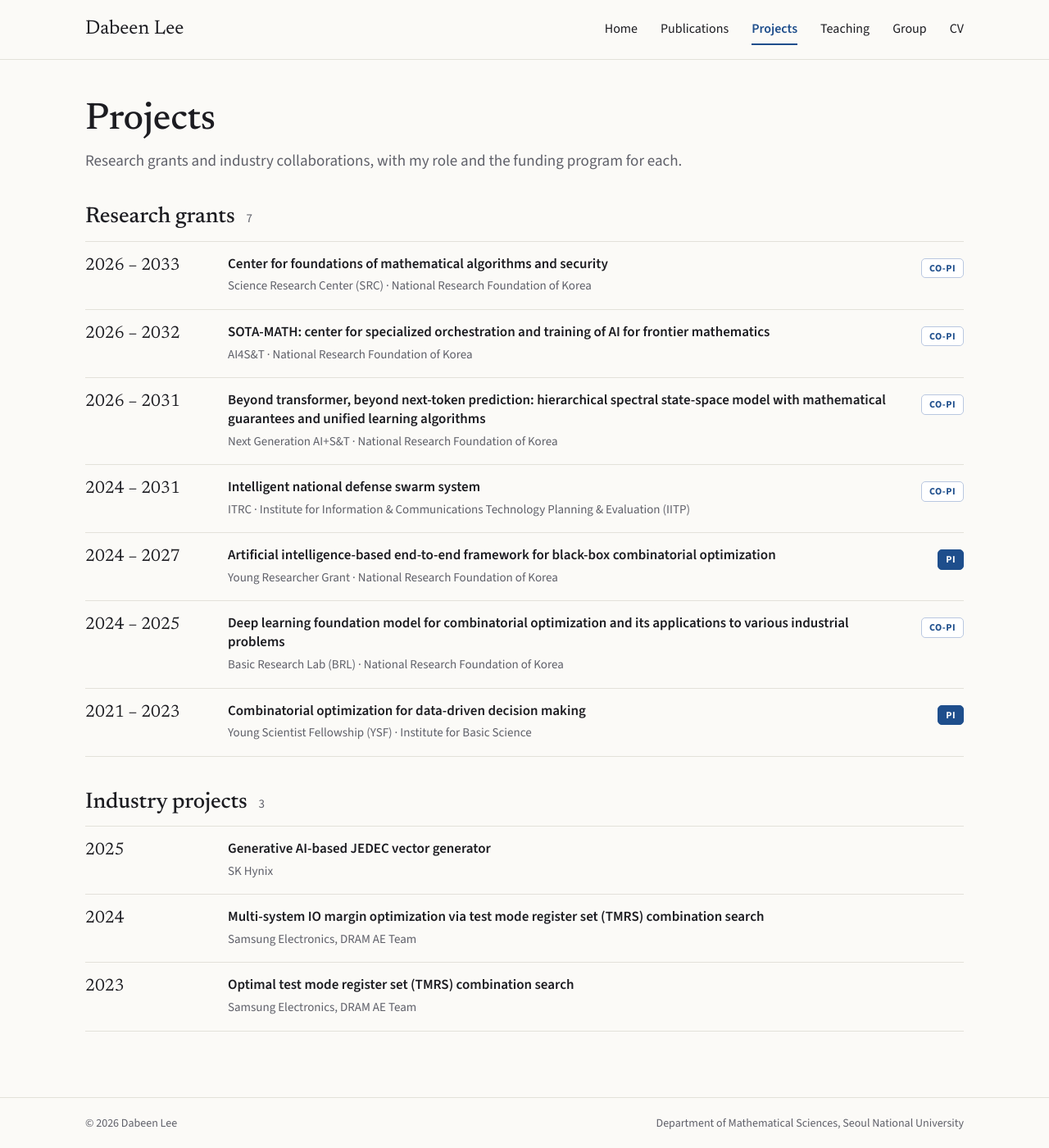
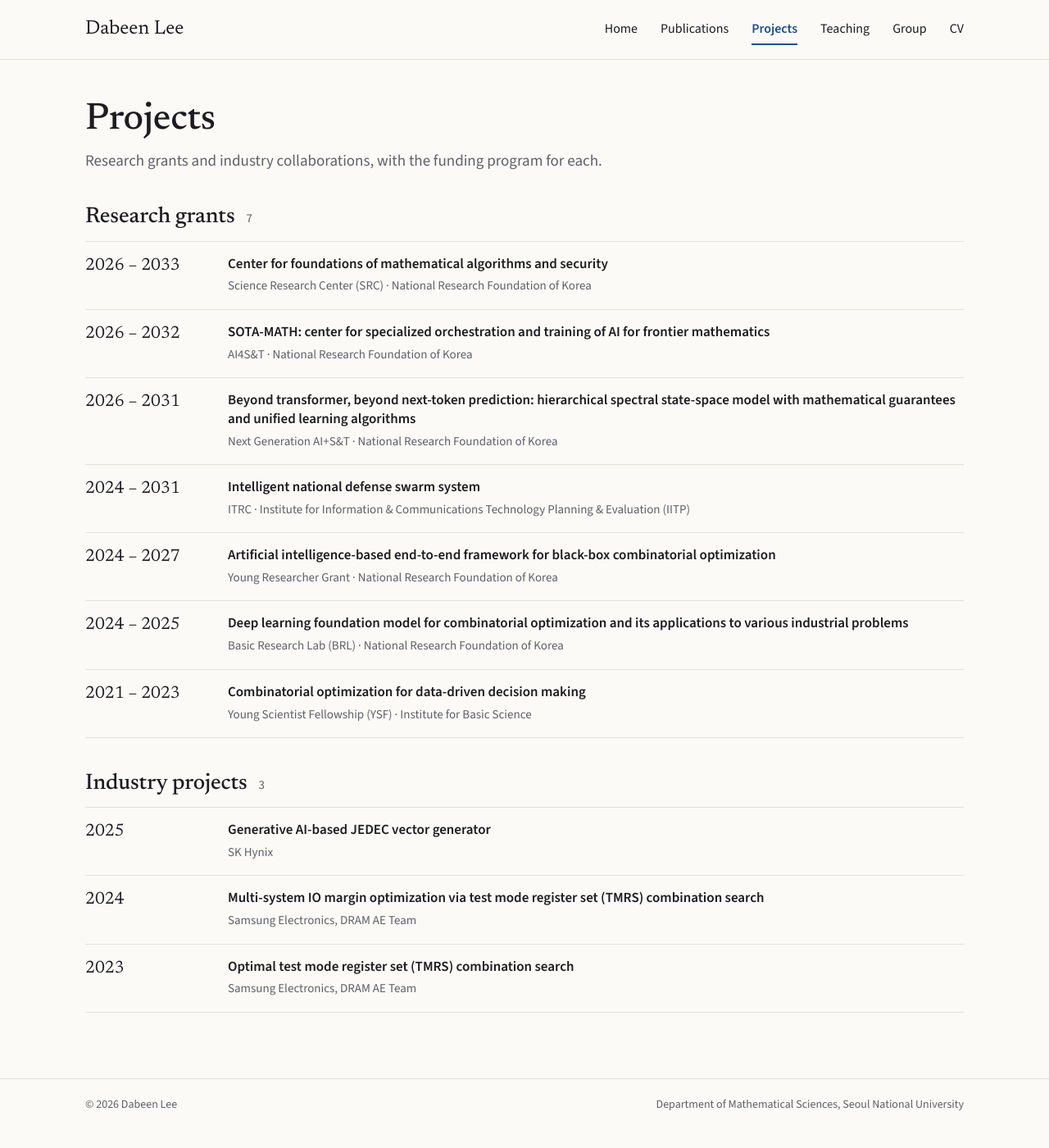
Before and after one commit to dabeenl/dabeenl.github.io, a Jekyll site: the page built from projects.html, in a window 1280 px wide. Shown: the whole page at 82% size. Built offline with Jekyll 4.4.1, drawn with Linux system fonts in a browser that asks for light colours; after the commit the page ends 1377 px from its top, so only the background shows below that.

Commit message:
Remove PI/Co-PI role badges from the Projects page
Co-Authored-By: Claude Fable 5.1 <noreply@anthropic.com>

```diff
--- a/_data/projects.yml
+++ b/_data/projects.yml
@@ -1,40 +1,33 @@
-# Projects page. role: PI or Co-PI (shown as a chip).
+# Projects page.
 grants:
   - period: 2026 – 2033
     title: Center for foundations of mathematical algorithms and security
     program: Science Research Center (SRC)
     funder: National Research Foundation of Korea
-    role: Co-PI
   - period: 2026 – 2032
     title: "SOTA-MATH: center for specialized orchestration and training of AI for frontier mathematics"
     program: AI4S&T
     funder: National Research Foundation of Korea
-    role: Co-PI
   - period: 2026 – 2031
     title: "Beyond transformer, beyond next-token prediction: hierarchical spectral state-space model with mathematical guarantees and unified learning algorithms"
     program: Next Generation AI+S&T
     funder: National Research Foundation of Korea
-    role: Co-PI
   - period: 2024 – 2031
     title: Intelligent national defense swarm system
     program: ITRC
     funder: Institute for Information & Communications Technology Planning & Evaluation (IITP)
-    role: Co-PI
   - period: 2024 – 2027
     title: Artificial intelligence-based end-to-end framework for black-box combinatorial optimization
     program: Young Researcher Grant
     funder: National Research Foundation of Korea
-    role: PI
   - period: 2024 – 2025
     title: Deep learning foundation model for combinatorial optimization and its applications to various industrial problems
     program: Basic Research Lab (BRL)
     funder: National Research Foundation of Korea
-    role: Co-PI
   - period: 2021 – 2023
     title: Combinatorial optimization for data-driven decision making
     program: Young Scientist Fellowship (YSF)
     funder: Institute for Basic Science
-    role: PI
 
 industry:
   - period: "2025"
--- a/projects.html
+++ b/projects.html
@@ -7,7 +7,7 @@ description: "Research grants and industry projects led or co-led by Dabeen Lee.
 <section class="page-head">
   <div>
     <h1>Projects</h1>
-    <p class="muted lead">Research grants and industry collaborations, with my role and the funding program for each.</p>
+    <p class="muted lead">Research grants and industry collaborations, with the funding program for each.</p>
   </div>
 </section>
 
@@ -21,7 +21,6 @@ description: "Research grants and industry projects led or co-led by Dabeen Lee.
         <span class="row-title">{{ g.title | escape }}</span>
         <span class="muted">{{ g.program | escape }}{% if g.funder and g.funder != "" %} &middot; {{ g.funder | escape }}{% endif %}</span>
       </div>
-      {% if g.role and g.role != "" %}<span class="tag tag-role{% if g.role == 'PI' %} tag-pi{% endif %}">{{ g.role }}</span>{% endif %}
     </article>
   {% endfor %}
   </div>
```
